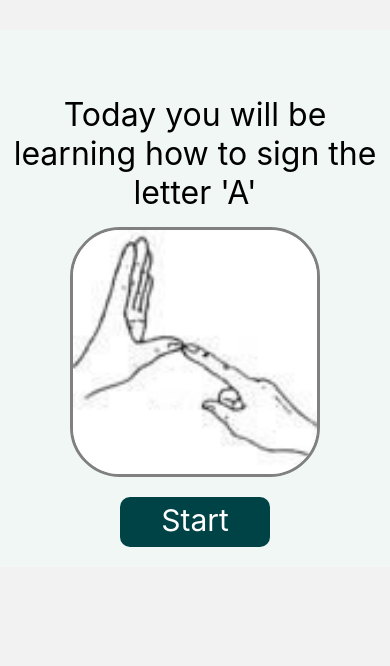
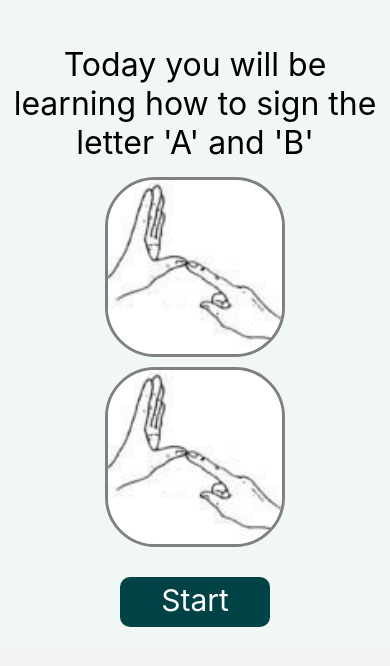
Before and after one commit to magarpratik/ItsASign, a React Native app: screen /Lesson in a window 390 px wide. Shown: the top 666 px of the page. Built offline with nearby package versions, Linux system fonts and the light colour scheme; what @tensorflow/tfjs-react-native would draw is missing.

Commit message:
teach about 2 signs

```diff
--- a/components/Lesson.jsx
+++ b/components/Lesson.jsx
@@ -18,9 +18,11 @@ const Lesson = ({ setLessonCompleted, setQuestionNumber }) => {
   return (
     <View style={styles.container}>
       <Text style={styles.header}>
-        Today you will be learning how to sign the letter 'A'
+        Today you will be learning how to sign the letter 'A' and 'B'
       </Text>
       <Image style={styles.img} source={require("../assets/A.png")} />
+      <Image style={styles.img} source={require("../assets/A.png")} />
+
       <Pressable style={styles.button} onPress={completeLesson}>
         <Text style={styles.buttonText}>Start</Text>
       </Pressable>
@@ -31,13 +33,12 @@ const Lesson = ({ setLessonCompleted, setQuestionNumber }) => {
 const styles = StyleSheet.create({
   container: {
     display: "flex",
-    marginTop: 30,
     flexDirection: "column",
     alignItems: "center",
     backgroundColor: "#F0F7F4",
   },
   header: {
-    marginTop: 50,
+    marginTop: 30,
     fontSize: 32,
     paddingTop: 15,
     paddingBottom: 15,
@@ -45,8 +46,9 @@ const styles = StyleSheet.create({
     marginBottom: 0,
   },
   img: {
-    width: 250,
-    height: 250,
+    marginBottom: 10,
+    width: 180,
+    height: 180,
     borderRadius: 100 / 2,
     overflow: "hidden",
     borderWidth: 3,
--- a/components/PictureQuestion.jsx
+++ b/components/PictureQuestion.jsx
@@ -29,7 +29,7 @@ const PictureQuestion = ({ questionNumber, setRenderButton }) => {
   return (
     <View style={styles.container}>
       <Text style={styles.question}>
-        Question {questionNumber + 1}: {question}
+        {question}
       </Text>
       <Text style={styles.answers}>
         <TouchableOpacity
```
